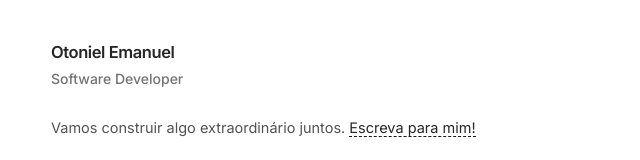
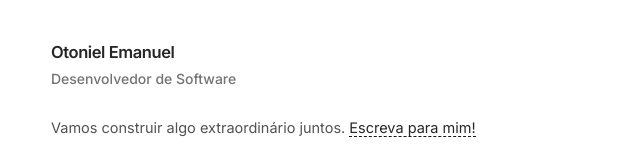
Before and after one commit to euotiniel/euotiniel.com, a Next.js app: page / in a window 1280 px wide. Shown: the part 166-326 px from the top of the page, without its empty margins (319-959 px from the left). Built offline with nearby package versions, Linux system fonts and the light colour scheme; no server answers.

Commit message:
Change job title to Portuguese

```diff
--- a/src/app/page.tsx
+++ b/src/app/page.tsx
@@ -10,7 +10,7 @@ export default function page() {
         Otoniel Emanuel
       </h1>
       <span className="text-sm font-medium text-neutral-500">
-        Software Developer
+        Desenvolvedor de Software
       </span>
       <div className="mt-6">
        {/*  <p className="text-[14.5px] leading-7 text-neutral-600 dark:text-neutral-400 [&:not(:first-child)]:mt-6">
```
